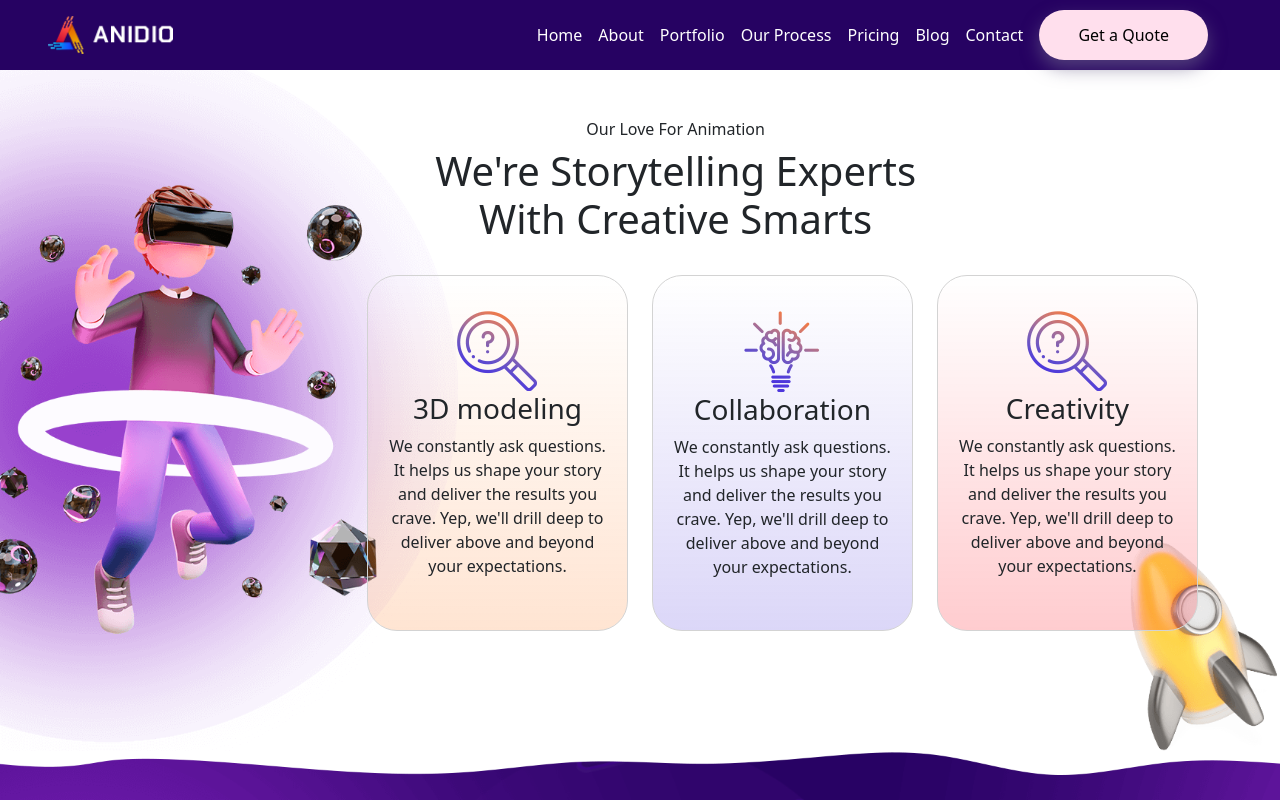
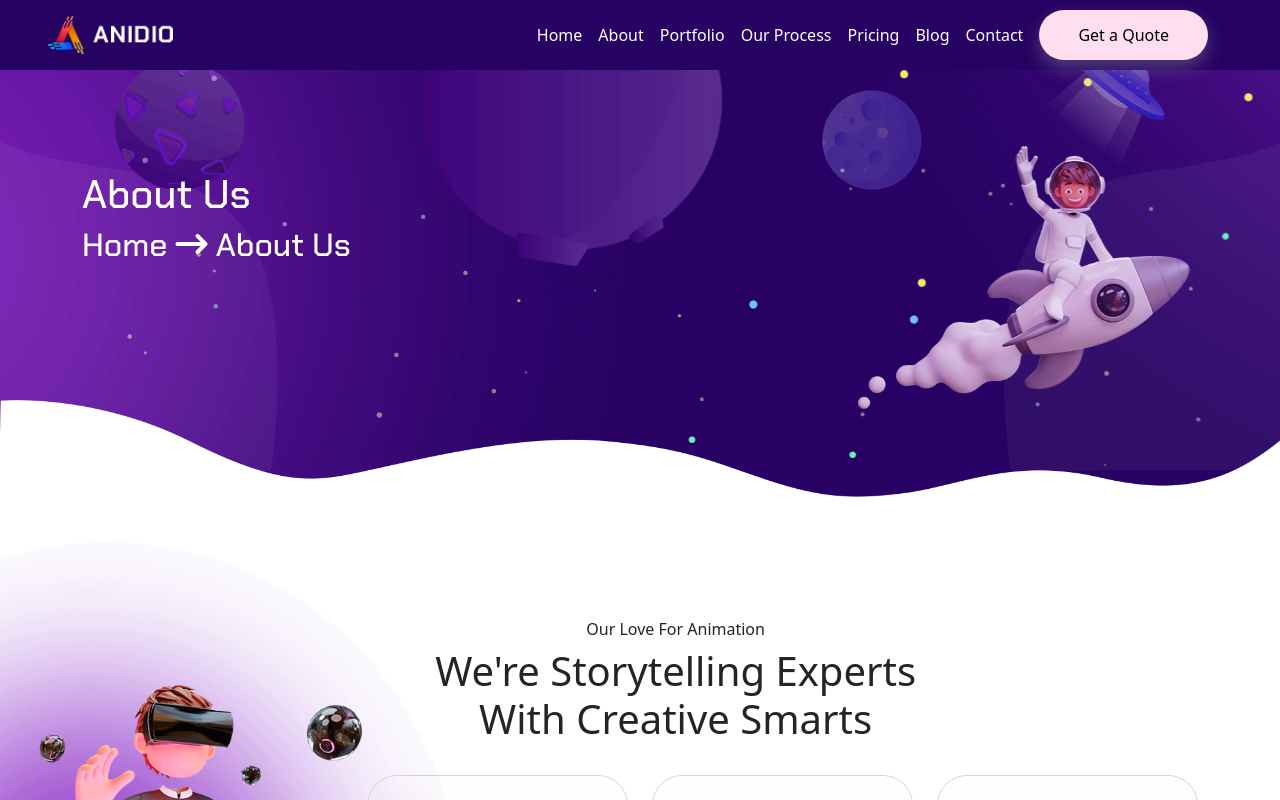
Before and after one commit to IvanTorzoni/proj-html-vuejs, a Vue app: page /about in a window 1280 px wide. Shown: the top 800 px of the page. Built offline with nearby package versions, Linux system fonts and the light colour scheme.

Commit message:
simpleJumbo fixed

```diff
--- a/src/components/sharedComponents/SimpleJumbo.vue
+++ b/src/components/sharedComponents/SimpleJumbo.vue
@@ -5,7 +5,13 @@ export default {
 
       pageObj: Object,
 
-   }
+   },
+   methods: {
+     //Gestione immagine dinamica
+     getImagePath(bgImg) {
+       return new URL(bgImg, import.meta.url).href;
+     },
+   },
 
 }
 
@@ -13,7 +19,7 @@ export default {
 
 <template>
 
-   <section class="hero-section" :style="`background: url(${pageObj.pageBg}) no-repeat bottom center`">
+   <section class="hero-section" :style="`background: url(${getImagePath(pageObj.pageBg)}) no-repeat bottom center`">
 
       <div class="container">
 
@@ -28,7 +34,7 @@ export default {
       </div>
 
       <div class="img-right" v-if="pageObj.pageImg">
-         <img :src="pageObj.pageImg" alt="left-man">
+         <img :src="getImagePath(pageObj.pageImg)" alt="left-man">
       </div>
 
       <div class="globe1">
--- a/src/pages/AboutPage.vue
+++ b/src/pages/AboutPage.vue
@@ -5,6 +5,7 @@ import AppSkill from '../components/sharedComponents/AppSkill.vue';
 import AppTeam from '../components/sharedComponents/AppTeam.vue';
 import AppClients from '../components/sharedComponents/AppClients.vue';
 import ServiceCard from '../components/sharedComponents/ServiceCard.vue';
+import SimpleJumbo from '../components/sharedComponents/SimpleJumbo.vue';
 
 export default {
 
@@ -14,8 +15,8 @@ export default {
     AppSkill,
     AppTeam,
     AppClients,
-    ServiceCard
-
+    ServiceCard,
+    SimpleJumbo
   },
   data(){
     return{
@@ -50,7 +51,13 @@ export default {
           serviceTitle : "Script Writing",
           serviceP : "The best in the business, served to your audience's eyeballs",
         }
-      ]
+      ],
+
+      page : {
+        pageName : "About Us",
+        pageImg : "../../assets/Img/about-img/rocket-banner.png",
+        pageBg : "../../assets/Img/main-img/banner-bg.png"
+      }
     }
   }
 
@@ -58,6 +65,8 @@ export default {
 </script>
 
 <template>
+
+  <SimpleJumbo :pageObj="page" />
 
   <AppSkill />
 
```
